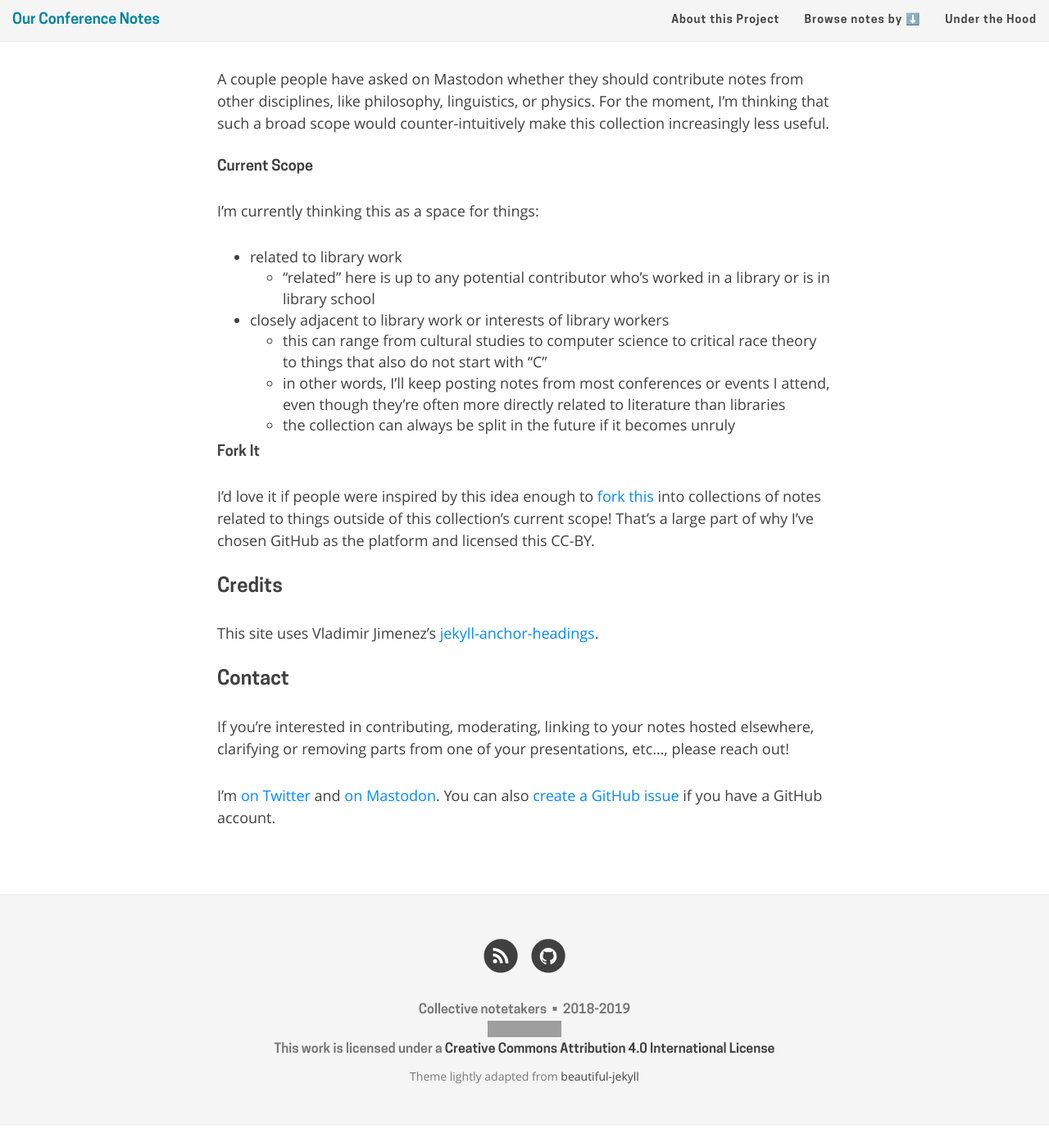
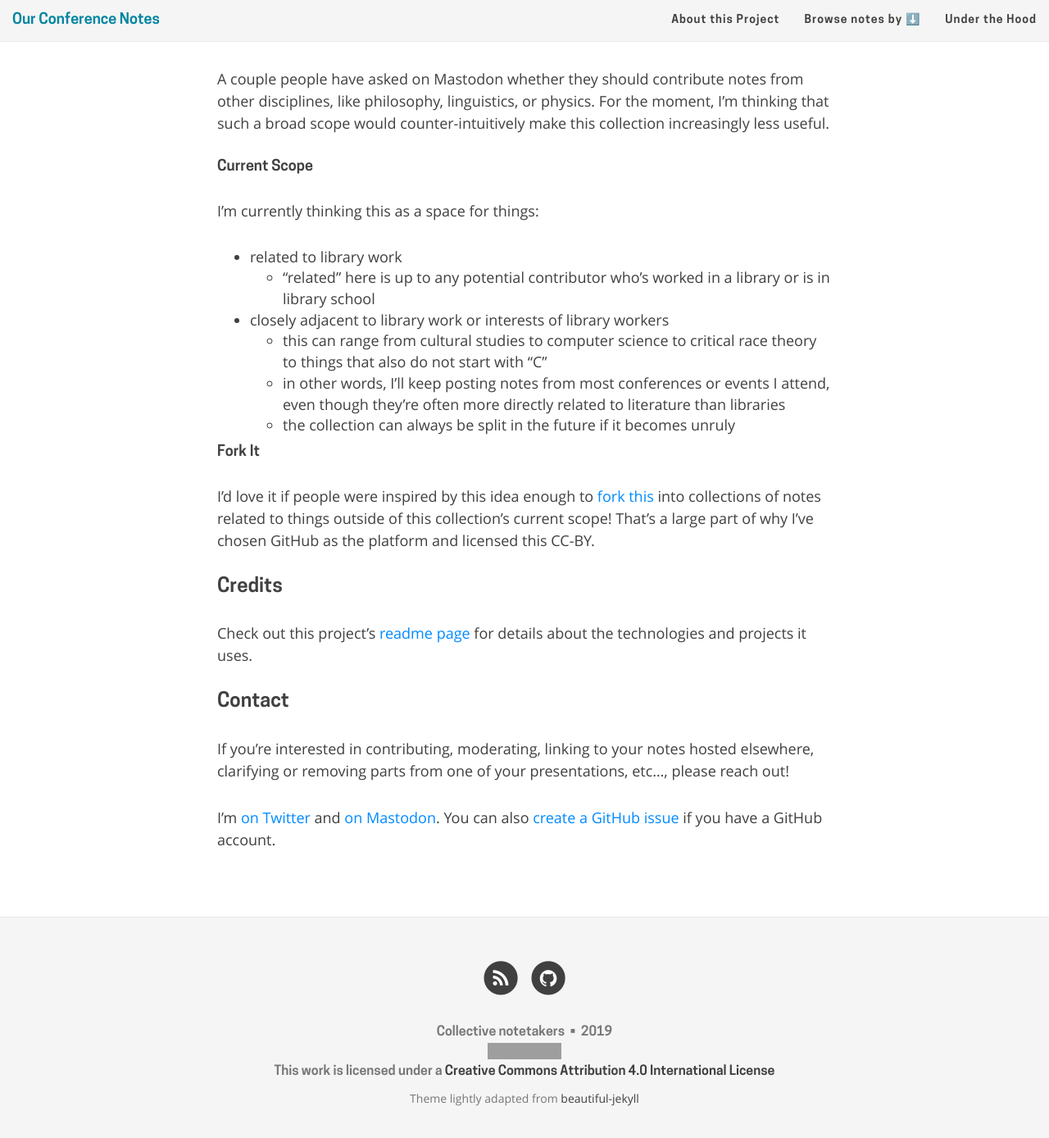
Before and after one commit to ryan-p-randall/our-conference-notes, a Jekyll site: the page built from aboutme.md, in a window 1280 px wide and 1400 px high, scrolled down 3221 px. Shown: the top 1388 px of the window at 82% size. Built offline with Jekyll 4.4.1, drawn with Linux system fonts in a browser that asks for light colours; nearby versions of some CDN libraries; emoji names are drawn with the system emoji font; grey boxes are pictures that could not be loaded.

Commit message:
Update readme, aboutme, custom.css for anchor mobile media query

```diff
--- a/_config.yml
+++ b/_config.yml
@@ -21,7 +21,7 @@
 
 # Lifespan -- this lets you have a range of dates rather than a single year in the footer
 
-lifespan: 2018-2019
+lifespan: 2019
 
 plugins:
   - jekyll-paginate
--- a/aboutme.md
+++ b/aboutme.md
@@ -82,7 +82,7 @@
 
 ### Credits
 
-This site uses Vladimir Jimenez's [jekyll-anchor-headings](https://github.com/allejo/jekyll-anchor-headings).
+Check out this project's [readme page](http://github.com/{{site.gh_user}}/{{site.gh_repo}}/) for details about the technologies and projects it uses.
 
 ### Contact
 
--- a/css/custom.css
+++ b/css/custom.css
@@ -171,3 +171,8 @@
 h6:hover .anchor {
   visibility: visible;
 }
+
+@media only screen and (min-width: 500px) {
+.anchor {
+  visibility: visible;
+}
```
Also changed, not shown: README.md.
